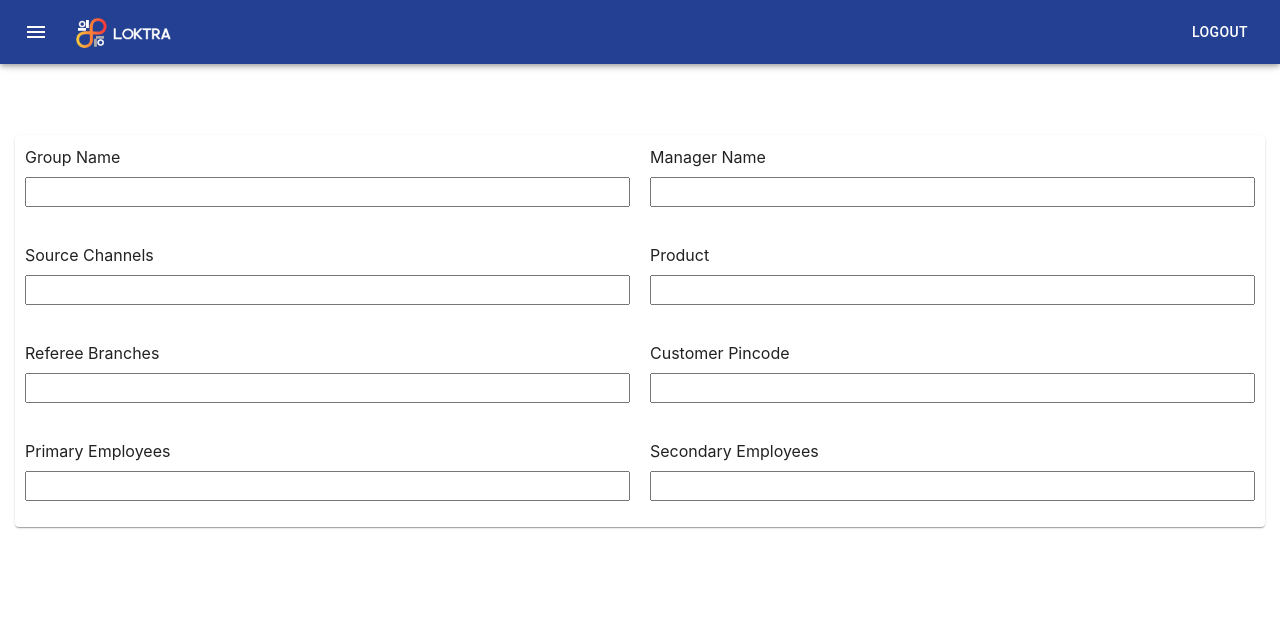
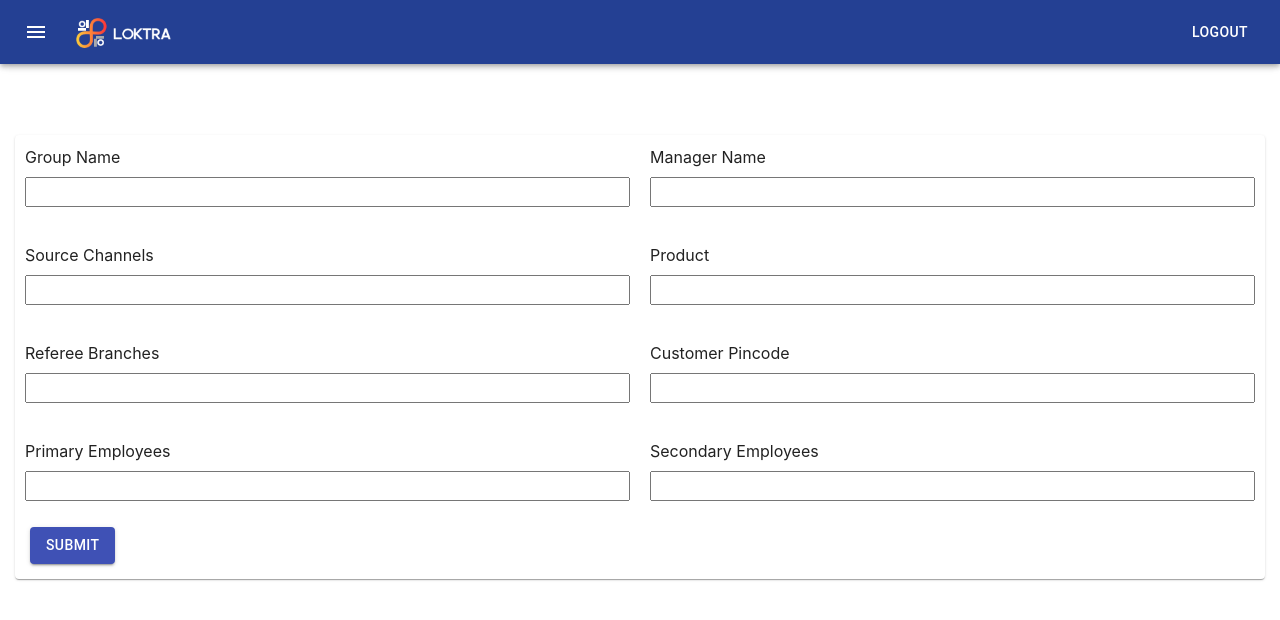
Before and after one commit to BuntyBru/LMS, a React (Create React App) app: page /add-group in a window 1280 px wide. Shown: the top 620 px of the page. Built offline with nearby package versions, Linux system fonts and the light colour scheme; no server answers.

Commit message:
Added forms and everything

```diff
--- a/src/components/mainBody/modules/groups/groupForms/groupForm.css
+++ b/src/components/mainBody/modules/groups/groupForms/groupForm.css
@@ -9,3 +9,8 @@
 {
     margin-top:50px;
 }
+
+.submitBtn
+{
+    margin-bottom: 15px;
+}
--- a/src/components/mainBody/modules/groups/groupForms/groupForm.js
+++ b/src/components/mainBody/modules/groups/groupForms/groupForm.js
@@ -1,10 +1,79 @@
-import React from 'react';
+import React, {useState} from 'react';
 import Paper from '@material-ui/core/Paper';
 import './groupForm.css';
+import Button from '@material-ui/core/Button';
 
 
+const FormPack = (props) =>{
 
-const formPack = (props) =>{
+    const [formValue,setFormValue] = useState({
+
+            group_name:{
+                value:''
+            },
+            manager_name:{
+                value:''
+            },
+            src_Channel:{
+                value:''
+            },
+            product_name:{
+                value:''
+            },
+            referee_branches:{
+                value:''
+            },
+            cus_Pincode:{
+                value:''
+            },
+            primary_emp:{
+                value:''
+            },
+            secondary_emp:{
+                value:''
+            }
+
+        });
+
+    const changeHandler=(event) =>{
+
+        let itemName = event.target.name;
+        let itemAns = event.target.value;
+        setFormValue({...formValue ,[itemName]:{value:itemAns}});
+    }
+
+    const formSubmit =() => {
+        console.log("Form has been submitted",formValue);
+        setFormValue({
+
+            group_name:{
+                value:''
+            },
+            manager_name:{
+                value:''
+            },
+            src_Channel:{
+                value:''
+            },
+            product_name:{
+                value:''
+            },
+            referee_branches:{
+                value:''
+            },
+            cus_Pincode:{
+                value:''
+            },
+            primary_emp:{
+                value:''
+            },
+            secondary_emp:{
+                value:''
+            }
+
+        })
+
+    }
 
     const formPart = [
         {
@@ -55,21 +124,27 @@ const formPack = (props) =>{
     {
         mainForm.push(<div className='col-lg-6 col-md-6 col-sm-6 col-xs-6 form-group' key={formPart[i].id}>
         <label>{formPart[i].label}</label>
-        <input/> </div>)
+        <input type='text' name={formPart[i].id} value={formValue[formPart[i].id].value}  onChange={ changeHandler} /> </div>)
     }
+
+
 
 
 
     return ( <Paper className='paperPart'>
         <div className='container'>
 
-        <form>
+        <form >
         <div className='row'>
 
         {mainForm}
         </div>
+        <Button variant="contained" type='button' color="primary" className='submitBtn'  onClick ={formSubmit}>
+        Submit
+      </Button>
 
         </form>
+
 
 
         </div>
@@ -77,4 +152,4 @@ const formPack = (props) =>{
       </Paper>)
 }
 
-export default formPack;
+export default FormPack;
```
